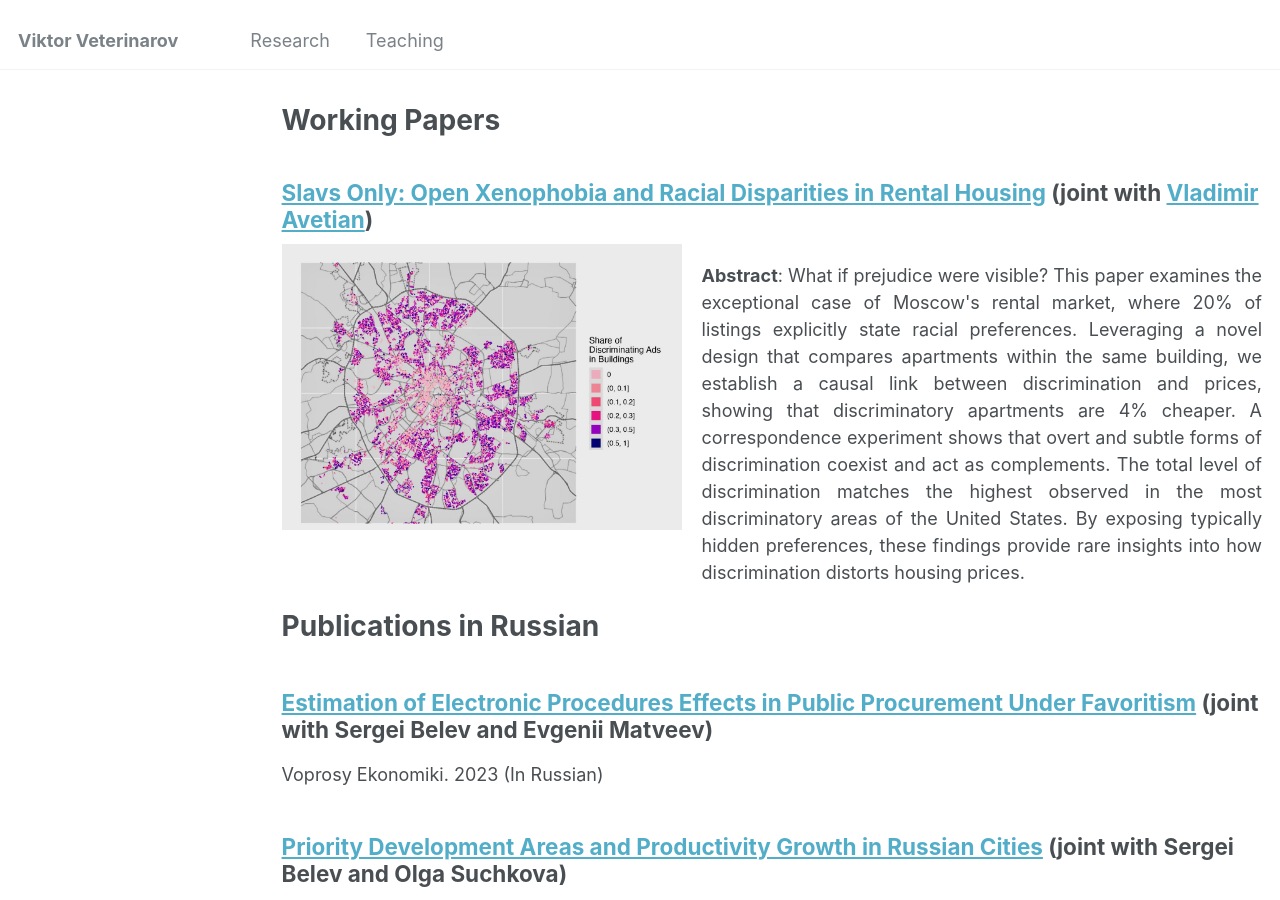
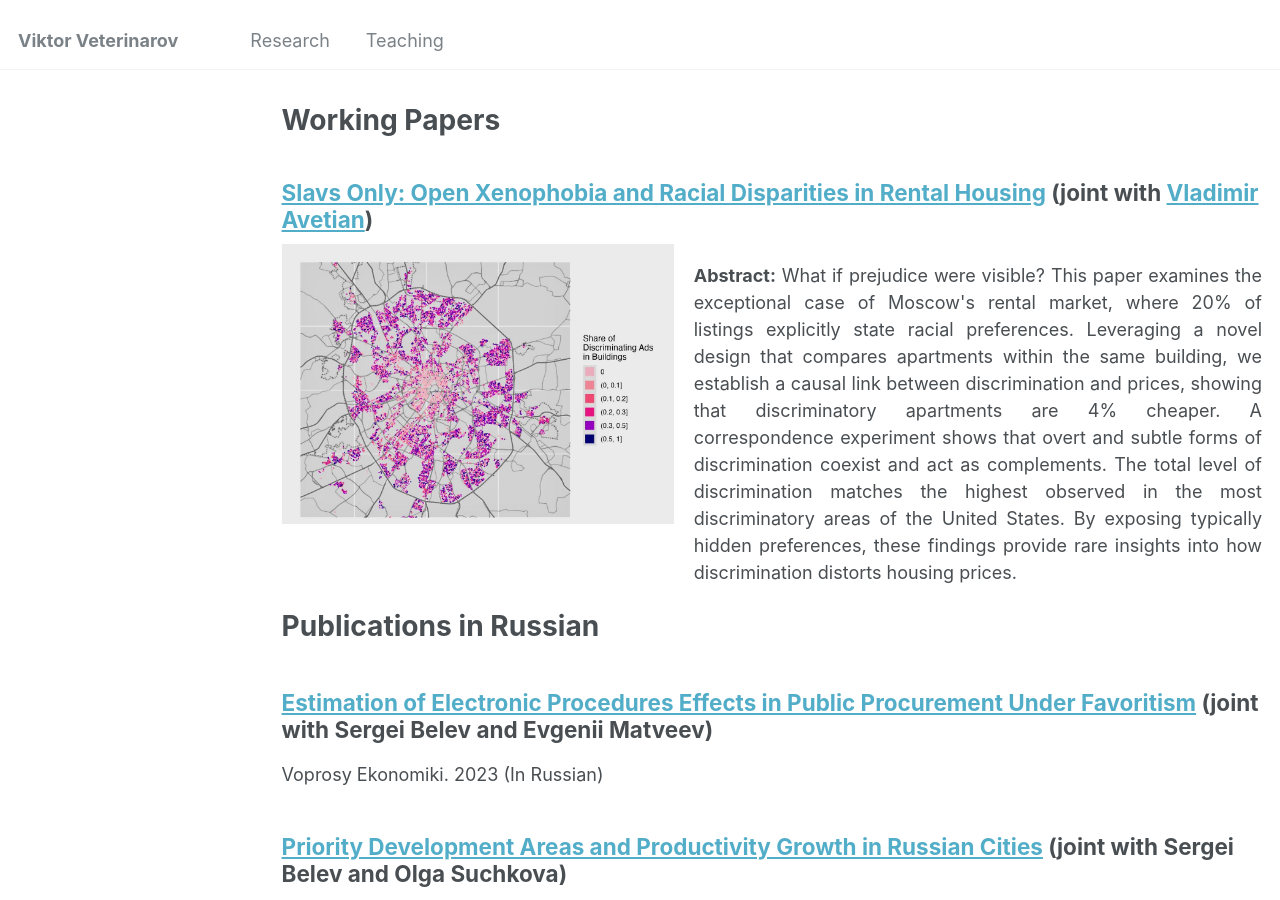
Before and after one commit to viktorveterinarov/viktorveterinarov.github.io, a Jekyll site: the page built from _pages/publications.md, in a window 1280 px wide and 900 px high. Built offline with Jekyll 4.4.1, drawn with Linux system fonts in a browser that asks for light colours.

Commit message:
Update publications.md

```diff
--- a/_pages/publications.md
+++ b/_pages/publications.md
@@ -10,10 +10,11 @@
 <a href="https://papers.ssrn.com/sol3/papers.cfm?abstract_id=4983808" target="_blank">Slavs Only: Open Xenophobia and Racial Disparities in Rental Housing</a> (joint with <a href="https://vladimir-avetian.github.io/" target="_blank">Vladimir Avetian</a>)
 -----
 
-<div style="display: flex; align-items: flex-start;">
-       <img src="/images/map_dots_cat.jpg" alt="Viktor" style="width: 400px; margin-right: 20px;">
-  <div>
- <p align="justify"><b>Abstract</b>: What if prejudice were visible? This paper examines the exceptional case of Moscow's rental market, where 20% of listings explicitly state racial preferences. Leveraging a novel design that compares apartments within the same building, we establish a causal link between discrimination and prices, showing that discriminatory apartments are 4% cheaper. A correspondence experiment shows that overt and subtle forms of discrimination coexist and act as complements. The total level of discrimination matches the highest observed in the most discriminatory areas of the United States. By exposing typically hidden preferences, these findings provide rare insights into how discrimination distorts housing prices.</p>
+<div style="display: flex; flex-wrap: wrap; align-items: flex-start;">
+  <img src="/images/map_dots_cat.jpg" alt="Viktor"
+       style="width: 40%; margin: 0 20px 20px 0; object-fit: cover;">
+  <div style="flex: 1;">
+    <p align="justify"><b>Abstract:</b> What if prejudice were visible? This paper examines the exceptional case of Moscow's rental market, where 20% of listings explicitly state racial preferences. Leveraging a novel design that compares apartments within the same building, we establish a causal link between discrimination and prices, showing that discriminatory apartments are 4% cheaper. A correspondence experiment shows that overt and subtle forms of discrimination coexist and act as complements. The total level of discrimination matches the highest observed in the most discriminatory areas of the United States. By exposing typically hidden preferences, these findings provide rare insights into how discrimination distorts housing prices.</p>
   </div>
 </div>
 
```
